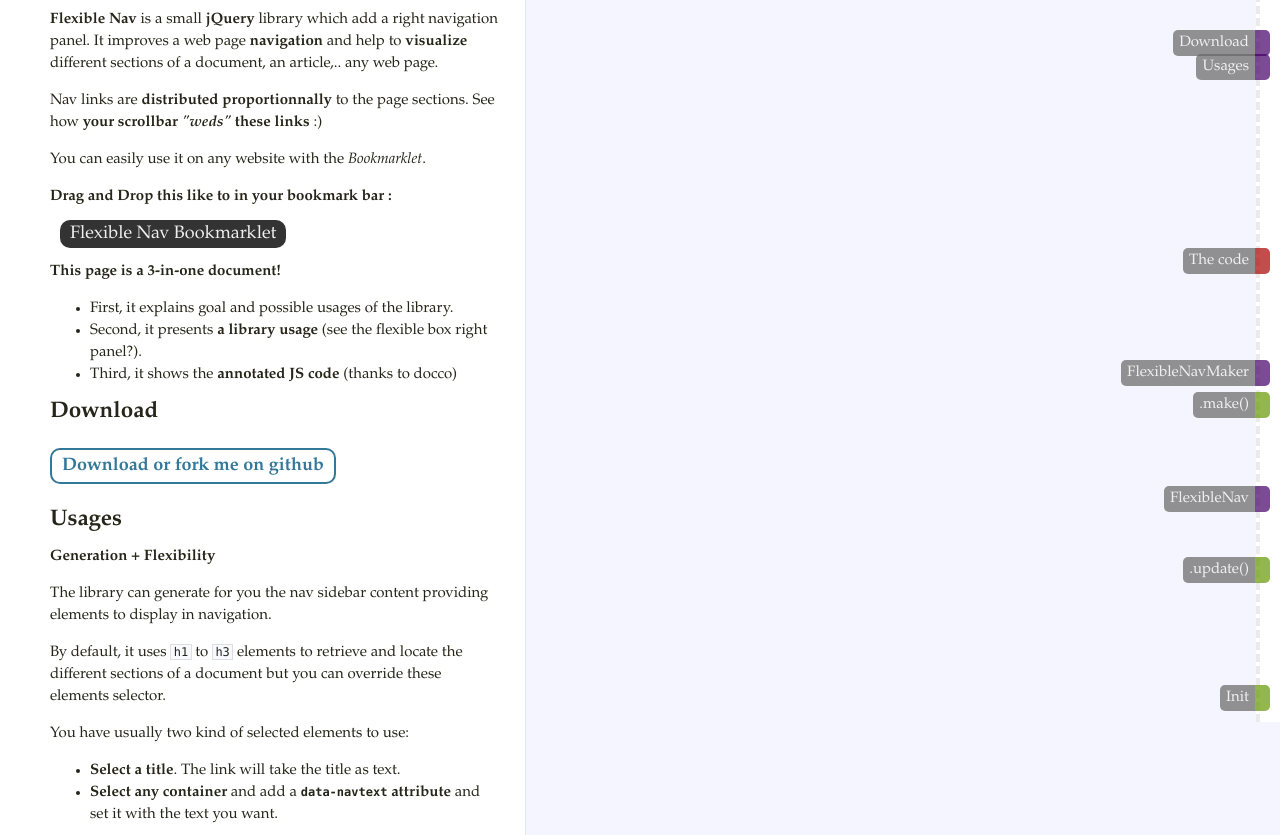
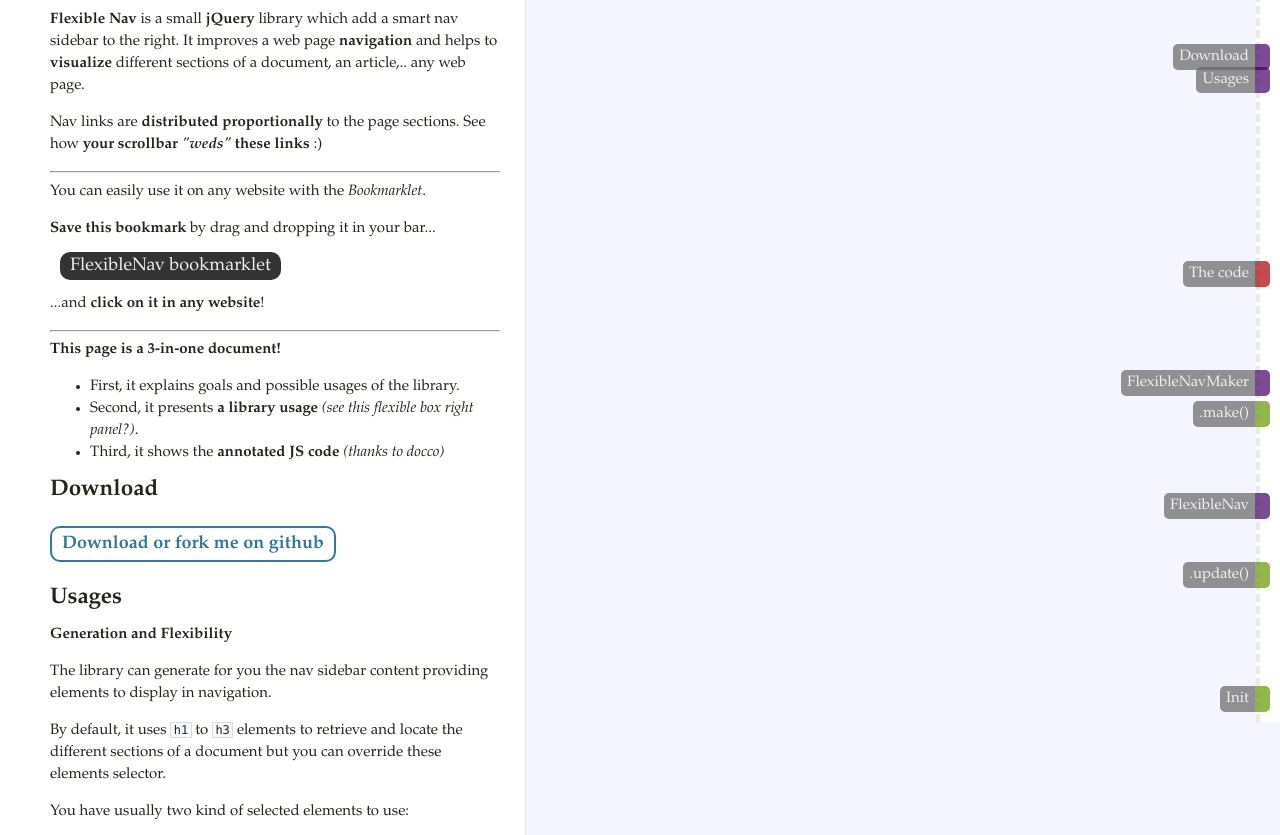
Before and after one commit to gre/deprecated-flexible-nav, a plain HTML site: page demo/index.html in a window 1280 px wide. Shown: the part 78-913 px from the top of the page. Drawn offline with nearby package versions, Linux system fonts and the light colour scheme.

Commit message:
improved doc

```diff
--- a/demo/flexible-nav.js
+++ /dev/null
@@ -1,211 +0,0 @@
-// Flexible Nav jQuery library.
-// ================================
-// **Flexible Nav** is a small **jQuery** library
-// which add a right navigation panel.
-// It improves a web page **navigation** and help
-// to **visualize** different sections
-// of a document, an article,.. any web page.
-//
-// Nav links are **distributed proportionnally** to the page sections.
-// See how **your scrollbar *"weds"* these links** :)
-//
-// You can easily use it on any website with the *Bookmarklet*.
-//
-// **Drag and Drop this like to in your bookmark bar :**
-//
-// <a class="bookmark" title="Flexible Nav bookmarklet" href="javascript:(function(){window.flexibleNavBase='http://lib.greweb.fr/flexible-nav/';var a=document.getElementsByTagName('head')[0],b=document.createElement('script');b.type='text/javascript';b.src=flexibleNavBase+'bookmarklet.min.js';a.appendChild(b);})(); void 0" target="_blank">Flexible Nav Bookmarklet</a>
-//
-// **This page is a 3-in-one document!**
-//
-// * First, it explains goal and possible usages of the library.
-// * Second, it presents **a library usage**
-// (see the flexible box right panel?).
-// * Third, it shows the **annotated JS code** (thanks to docco)
-//
-// Download
-// --------
-//
-// <a class="download" target="_blank" href="https://github.com/gre/flexible-nav">Download or fork me on github</a>
-//
-// Usages
-// -----
-//
-// #### Generation + Flexibility ####
-//
-// The library can generate for you the nav sidebar content
-// providing elements to display in navigation.
-//
-// By default, it uses `h1` to `h3` elements to retrieve and locate
-// the different sections of a document but you can override these
-// elements selector.
-//
-// You have usually two kind of selected elements to use:
-//
-// * **Select a title**. The link will take the title as text.
-// * **Select any container** and add a **`data-navtext` attribute** and
-// set it with the text you want.
-//
-// Example: `<div id="demo" data-navtext="Demo of the game">...`
-//
-// * Simple usage used in this page
-//
-//			var nav = new FlexibleNavMaker().make().prependTo('body');
-//			new FlexibleNav(nav);
-//
-// * Selecting element you want
-//
-//			new FlexibleNavMaker(".navtitle");
-//
-//	Using this code, all nodes having this `navtitle` class
-//	will appear in the flexible nav panel.
-//
-// #### Flexibility only ####
-//
-// You can also generate your own nav links to have more controls of used links.
-// Conventionnally, you need to use
-// a `<nav />` element with a `flexible-nav` class.
-//
-// * Add Flexibility to existing nav
-//
-//			new FlexibleNav($('#myNav'));
-//
-// *(replace myNav by you nav id)*
-//
-
-/*!
- * Flexible Nav - 2011 - by @greweb
- */
-
-// The code
-// ========
-//
-(function($){
-  "use strict";
-
-  // **Utilities functions**
-  //
-  // Generate an unique number identifier
-  var _uuid = 0;
-  var uuid = function(){ return ++_uuid; };
-
-  // Template for creating a nav element with links.
-  //
-  // * `links` : an Array of *{ href, text }*
-  var tmplNav = function(links) {
-    var nav = $('<nav class="flexible-nav"><ul></ul></nav>');
-    var lis = $.map(links, function(link){
-      return $('<li><a href="'+link.href+'">'+link.text+'</a></li>')[0];
-    });
-    nav.find('ul').append(lis);
-    return nav;
-  }
-
-
-  // Retrieve a node pointed by an a element `aEl` hash href.
-  var targetForLink = function(aEl) {
-    var href = $(aEl).attr('href');
-    if(href.substring(0,1) == '#') {
-      var target = $(href);
-      return target.size() ? target : null;
-    }
-    return null;
-  }
-
-
-  // FlexibleNavMaker
-  // ------------------------
-  // Dynamically create a nav.
-  //
-  // * `selector` (optional) : selector for all nodes to add in nav.
-  // using 'h1, h2, h3' if not setted.
-  window.FlexibleNavMaker = function(selector) {
-    var self = this;
-    self.nodes = $(selector || 'h1,h2,h3');
-
-    // ### .make() ###
-    // An instance of FlexibleNavMaker contains only a `make` method
-    // which create the nav element with nodes matching `selector`.
-    self.make = function() {
-      var links = self.nodes.map(function(){
-        var node = $(this);
-	// Find the id or create a unique one
-        var id = node.attr('id');
-        if(!id) {
-          while(!id) {
-            id = 'n'+( uuid() );
-            if($('#'+id).size()>0) id = null;
-          }
-          node.attr('id', id);
-        }
-	// The text link is the `data-navtext` attribute or the node text.
-        var text = node.attr('data-navtext') || node.text();
-	return { href: '#'+id, text: text };
-      });
-      return tmplNav(links);
-    }
-  }
-
-  // FlexibleNav
-  // -----------
-  // Make a nav element "flexible".
-  //
-  // * `nav` : a nav DOM element
-  window.FlexibleNav = function(nav) {
-    var self = this;
-    self.nav = $(nav);
-
-    // Init links adding some classes.
-    //
-    // Set the target node name class.
-    // Example: class `tnn-h1`
-    self.updateClasses = function() {
-      self.nav.find('a').each(function(){
-        var node = $(this);
-        var target = targetForLink(node);
-        if(target) {
-           node.addClass('tnn-'+target[0].nodeName.toLowerCase());
-        }
-      });
-    }
-
-    // ### .update() ###
-    self.update = function() {
-      var documentHeight = $(document).height();
-      var windowHeight = $(window).height();
-
-      // Transform links into array of visible target `top` position and link `node`.
-      var links = self.nav.find('a').map(function(){
-        var node = $(this);
-        var target = targetForLink(node);
-        if(target==null || !target.is(':visible')) return null;
-        return {
-          top: target.offset().top,
-          node: node
-        };
-      });
-
-      // Update nav links positions.
-      $.each(links, function(i, link) {
-         link.node.css('top', (100*link.top/documentHeight)+'%');
-      });
-
-      // Update current section.
-      var scrollTop = $(document).scrollTop();
-      var closest = null;
-      $.each(links, function(i, link){
-        link.node.removeClass('current');
-        if(closest==null || (link.top <= scrollTop && link.top > closest.top))
-          closest = link;
-      });
-      closest && closest.node.addClass('current');
-    }
-
-    // ### Init ###
-    // Bind window resize and scroll and init nav.
-    $(window).scroll(function(){
-    	self.update();
-    });
-    self.updateClasses();
-    self.update();
-  }
-}(jQuery));
--- a/demo/index.html
+++ b/demo/index.html
@@ -1,27 +1,33 @@
-<!DOCTYPE html>  <html> <head>   <title>flexible-nav.js</title>   <meta http-equiv="content-type" content="text/html; charset=UTF-8">   <link rel="stylesheet" media="all" href="docco.css" />   <link rel="stylesheet" media="all" href="demo.css" />   <link rel="stylesheet" media="all" href="flexible-nav.min.css" />     <script type="text/javascript" src="http://ajax.googleapis.com/ajax/libs/jquery/1.6/jquery.min.js"></script>  <script type="text/javascript" src="flexible-nav.js"></script>  <script type="text/javascript">  $(function(){   new FlexibleNav( new FlexibleNavMaker().make().prependTo('body') );  });  </script> </head> <body>   <div id="container">     <div id="background"></div>          <table cellpadding="0" cellspacing="0">       <tbody>                               <tr id="section-1">             <td class="docs">               <div class="pilwrap">                 <a class="pilcrow" href="#section-1">&#182;</a>               </div>               <h1>Flexible Nav jQuery library.</h1>
+<!DOCTYPE html>  <html> <head>   <title>flexible-nav.js</title>   <meta http-equiv="content-type" content="text/html; charset=UTF-8">   <link rel="stylesheet" media="all" href="docco.css" />   <link rel="stylesheet" media="all" href="demo.css" />   <link rel="stylesheet" media="all" href="flexible-nav.min.css" />     <script type="text/javascript" src="http://ajax.googleapis.com/ajax/libs/jquery/1.6/jquery.min.js"></script>  <script type="text/javascript" src="flexible-nav.min.js"></script>  <script type="text/javascript">  $(function(){   new FlexibleNav( new FlexibleNavMaker().make().prependTo('body') );  });  </script> </head> <body>   <div id="container">     <div id="background"></div>          <table cellpadding="0" cellspacing="0">       <tbody>                               <tr id="section-1">             <td class="docs">               <div class="pilwrap">                 <a class="pilcrow" href="#section-1">&#182;</a>               </div>               <h1>Flexible Nav jQuery library.</h1>
 
 <p><strong>Flexible Nav</strong> is a small <strong>jQuery</strong> library
-which add a right navigation panel.
-It improves a web page <strong>navigation</strong> and help
+which add a smart nav sidebar to the right.
+It improves a web page <strong>navigation</strong> and helps
 to <strong>visualize</strong> different sections
 of a document, an article,.. any web page.</p>
 
-<p>Nav links are <strong>distributed proportionnally</strong> to the page sections.
+<p>Nav links are <strong>distributed proportionally</strong> to the page sections.
 See how <strong>your scrollbar <em>"weds"</em> these links</strong> :)</p>
+
+<hr />
 
 <p>You can easily use it on any website with the <em>Bookmarklet</em>.</p>
 
-<p><strong>Drag and Drop this like to in your bookmark bar :</strong></p>
+<p><strong>Save this bookmark</strong> by drag and dropping it in your bar...</p>
 
-<p><a class="bookmark" title="Flexible Nav bookmarklet" href="javascript:(function(){window.flexibleNavBase='http://lib.greweb.fr/flexible-nav/';var a=document.getElementsByTagName('head')[0],b=document.createElement('script');b.type='text/javascript';b.src=flexibleNavBase+'bookmarklet.min.js';a.appendChild(b);})(); void 0" target="_blank">Flexible Nav Bookmarklet</a></p>
+<p><a class="bookmark" title="Flexible Nav bookmarklet" href="javascript:(function(){window.flexibleNavBase='http://lib.greweb.fr/flexible-nav/';var a=document.getElementsByTagName('head')[0],b=document.createElement('script');b.type='text/javascript';b.src=flexibleNavBase+'bookmarklet.min.js';a.appendChild(b);})(); void 0" target="_blank">FlexibleNav bookmarklet</a></p>
+
+<p>...and <strong>click on it in any website</strong>!</p>
+
+<hr />
 
 <p><strong>This page is a 3-in-one document!</strong></p>
 
 <ul>
-<li>First, it explains goal and possible usages of the library.</li>
+<li>First, it explains goals and possible usages of the library.</li>
 <li>Second, it presents <strong>a library usage</strong>
-(see the flexible box right panel?).</li>
-<li>Third, it shows the <strong>annotated JS code</strong> (thanks to docco)</li>
+<em>(see this flexible box right panel?)</em>.</li>
+<li>Third, it shows the <strong>annotated JS code</strong> <em>(thanks to docco)</em></li>
 </ul>
 
 <h2>Download</h2>
@@ -30,7 +36,7 @@
 
 <h2>Usages</h2>
 
-<h4>Generation + Flexibility</h4>
+<h4>Generation and Flexibility</h4>
 
 <p>The library can generate for you the nav sidebar content
 providing elements to display in navigation.</p>
@@ -43,35 +49,35 @@
 
 <ul>
 <li><strong>Select a title</strong>. The link will take the title as text.</li>
-<li><strong>Select any container</strong> and add a <strong><code>data-navtext</code> attribute</strong> and
-set it with the text you want.</li>
+<li><strong>Select any container</strong> and add a <strong><code>data-navtext</code> attribute</strong>
+to define the title you want.</li>
 </ul>
 
 <p>Example: <code>&lt;div id="demo" data-navtext="Demo of the game"&gt;...</code></p>
 
 <ul>
-<li><p>Simple usage used in this page</p>
+<li><p><strong>Simple usage used in this page</strong></p>
 
 <pre><code>var nav = new FlexibleNavMaker().make().prependTo('body');
 new FlexibleNav(nav);
 </code></pre></li>
-<li><p>Selecting element you want</p>
+<li><p><strong>Selecting element you want</strong></p>
 
 <pre><code>new FlexibleNavMaker(".navtitle");
 </code></pre></li>
 </ul>
 
-<p>Using this code, all nodes having this <code>navtitle</code> class
+<p>Using this code bellow, all nodes having this <code>navtitle</code> class
 will appear in the flexible nav panel.</p>
 
 <h4>Flexibility only</h4>
 
-<p>You can also generate your own nav links to have more controls of used links.
+<p>You can also create your own nav links to have more controls of used links.
 Conventionnally, you need to use
-a <code>&lt;nav /&gt;</code> element with a <code>flexible-nav</code> class.</p>
+a <code>&lt;nav /&gt;</code> element with a <code>flexible-nav</code> class and <code>&lt;a href="#myidtarget" /&gt;</code> kind of elements for links.</p>
 
 <ul>
-<li><p>Add Flexibility to existing nav</p>
+<li><p><strong>Add flexibility to an existing nav</strong></p>
 
 <pre><code>new FlexibleNav($('#myNav'));
 </code></pre></li>
```
Also changed, not shown: flexible-nav.js (+23 -17 lines), demo/flexible-nav.min.js (added), 3 other files.
